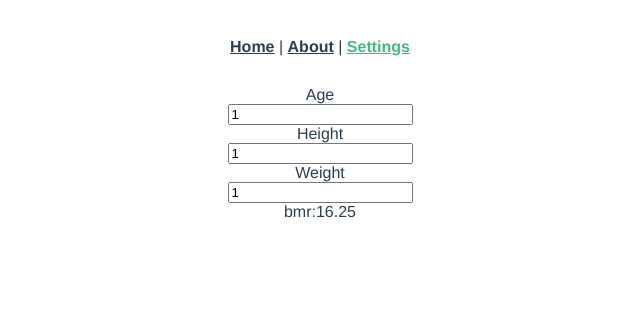
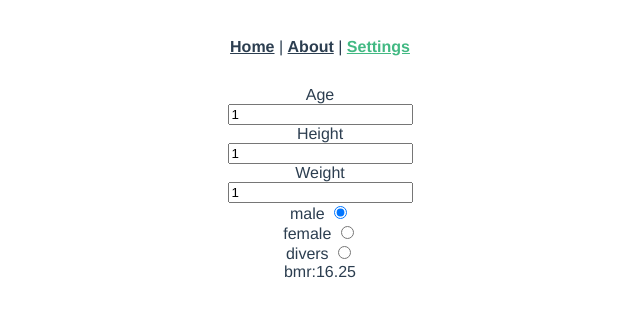
Before and after one commit to h2xd/driller, a Vue app: page /settings in a window 1280 px wide. Shown: the top 316 px of the page, without its empty margins (320-960 px from the left). Built offline with nearby package versions, Linux system fonts and the light colour scheme.

Commit message:
feat(bmr): add calculation (#4)
* add genders radio selection to vue
* add util function to calculate bmr
* remove generated test

Co-authored-by: Andrej Schujkow <a.schujkow@gmail.com>

```diff
--- /dev/null
+++ b/src/@types/gender.ts
@@ -0,0 +1,5 @@
+export enum Gender {
+  MALE = "male",
+  FEMALE = "female",
+  DIVERS = "divers"
+}
--- /dev/null
+++ b/src/components/Radio.vue
@@ -0,0 +1,43 @@
+<template>
+  <div v-for="(element, index) in group" :key="index">
+    <label :for="element.id">
+      {{ element.value }}
+
+      <input
+        type="radio"
+        :id="element.id"
+        :name="name"
+        :value="element.value"
+        :checked="element.value === value"
+        @change="
+          event => (event.target.checked ? $emit('change', element.value) : '')
+        "
+      />
+    </label>
+  </div>
+</template>
+
+<script lang="ts">
+import { defineComponent, PropType } from "vue";
+
+type RadioElement = {
+  name: string;
+  value: string | number;
+};
+
+export default defineComponent({
+  inheritAttrs: false,
+  props: {
+    group: { type: Array as PropType<RadioElement[]>, required: true },
+    name: { type: String, required: true },
+    value: { type: String, required: true }
+  }
+});
+</script>
+
+<style lang="scss" scoped>
+label {
+  display: block;
+  text-align: middle;
+}
+</style>
--- /dev/null
+++ b/src/utils/calculateBMR.ts
@@ -0,0 +1,20 @@
+import { Gender } from "@/@types/gender";
+
+const genderConsumption = {
+  [Gender.MALE]: 5,
+  [Gender.FEMALE]: -161,
+  [Gender.DIVERS]: 0
+};
+
+type CalculateBMROptions = {
+  weight: number;
+  height: number;
+  age: number;
+  gender: Gender;
+};
+
+export function calculateBMR(options: CalculateBMROptions) {
+  const { weight, height, gender, age } = options;
+
+  return 10 * weight + 6.25 * height - 5 * age + genderConsumption[gender];
+}
--- a/src/views/Settings.vue
+++ b/src/views/Settings.vue
@@ -2,30 +2,58 @@
   <Input label="Age" name="age" v-model="age" />
   <Input label="Height" name="height" v-model="height" />
   <Input label="Weight" name="weight" v-model="weight" />
+  <Radio
+    :group="radioGroup"
+    name="gender"
+    :value="selectedGender"
+    @change="handleChange"
+  />
   bmr:{{ bmr }}
 </template>
 
 <script lang="ts">
 import { defineComponent, ref, computed } from "vue";
 import Input from "@/components/Input.vue";
+import Radio from "@/components/Radio.vue";
+import { Gender } from "@/@types/gender";
+import { calculateBMR } from "@/utils/calculateBMR";
 
 export default defineComponent({
   components: {
-    Input
+    Input,
+    Radio
   },
   setup() {
     const age = ref(1);
     const height = ref(1);
     const weight = ref(1);
+    const selectedGender = ref(Gender.MALE);
+    const radioGroup = ref([
+      { id: "male", value: Gender.MALE },
+      { id: "female", value: Gender.FEMALE },
+      { id: "divers", value: Gender.DIVERS }
+    ]);
 
-    const bmr = computed(
-      () => 10 * weight.value + 6.25 * height.value - 5 * age.value + 5
+    const bmr = computed(() =>
+      calculateBMR({
+        age: age.value,
+        gender: selectedGender.value,
+        height: height.value,
+        weight: weight.value
+      })
     );
+
+    function handleChange(value: Gender) {
+      selectedGender.value = value;
+    }
 
     return {
       age,
       height,
       weight,
+      radioGroup,
+      selectedGender,
+      handleChange,
       bmr
     };
   }
```
Also changed, not shown: 2 other files (tests, documents, lock files or other folders).
